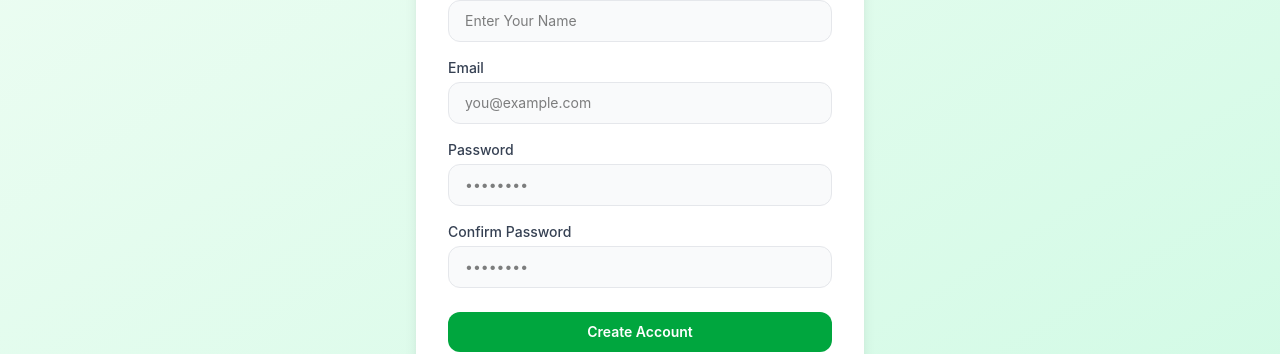
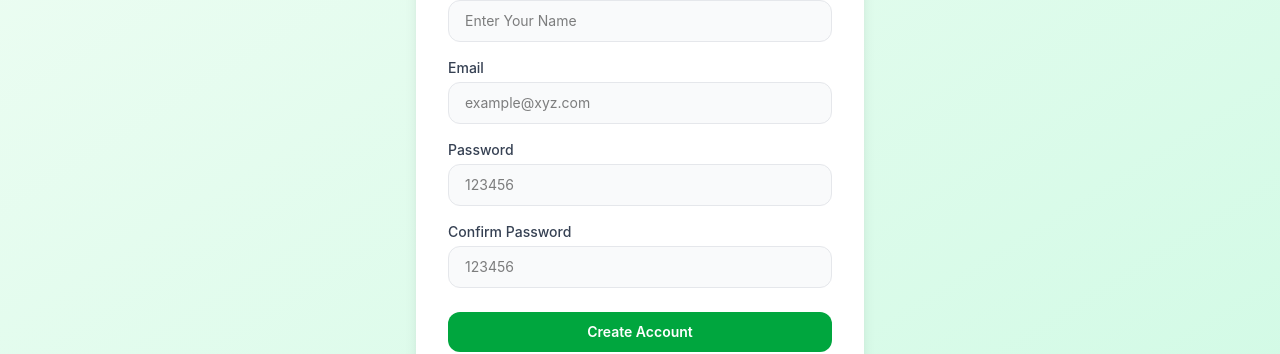
Before and after one commit to mahmoud112001/React-mini-project, a React (Vite) app in the folder Day02/assignment/todo-list/: page /signup in a window 1280 px wide. Shown: the part 292-646 px from the top of the page. Built offline with nearby package versions, Linux system fonts and the light colour scheme.

Commit message:
modified:   Day02/assignment/todo-list/src/pages/Signup.jsx

```diff
--- a/Day02/assignment/todo-list/src/pages/Signup.jsx
+++ b/Day02/assignment/todo-list/src/pages/Signup.jsx
@@ -97,7 +97,7 @@ export default function Signup() {
             formik={formik}
             name="email"
             label="Email"
-            placeholder="you@example.com"
+            placeholder="example@xyz.com"
             type="email"
           />
 
@@ -106,7 +106,7 @@ export default function Signup() {
             formik={formik}
             name="password"
             label="Password"
-            placeholder="••••••••"
+            placeholder="123456"
             type="password"
           />
 
@@ -115,7 +115,7 @@ export default function Signup() {
             formik={formik}
             name="confirmPassword"
             label="Confirm Password"
-            placeholder="••••••••"
+            placeholder="123456"
             type="password"
           />
 
```
